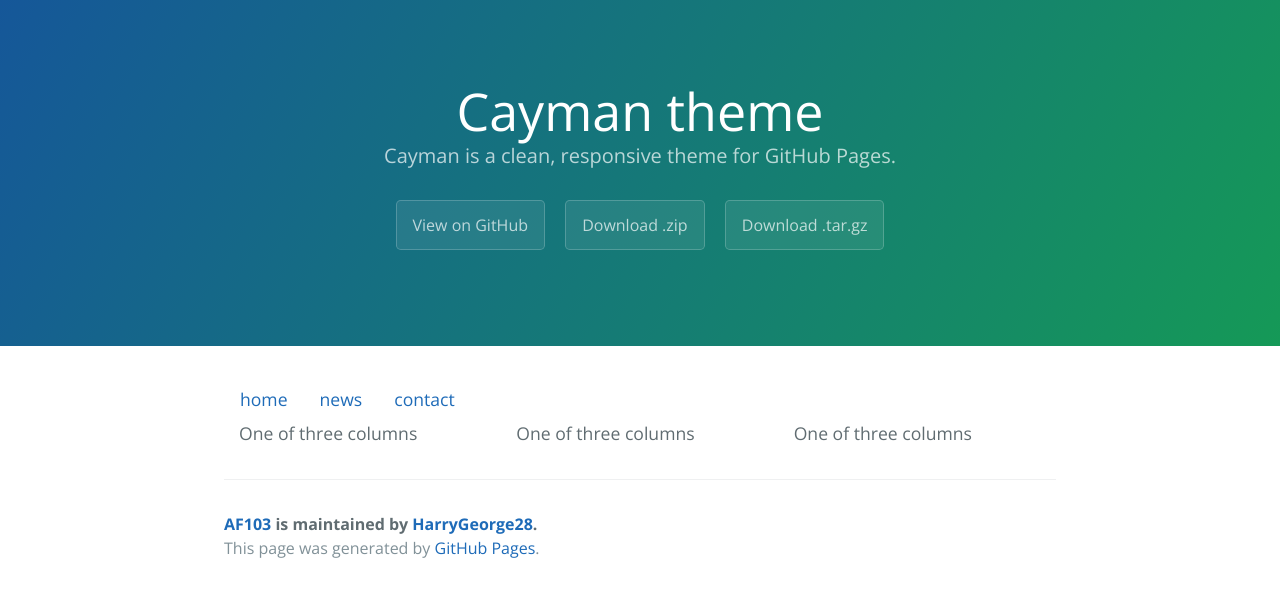
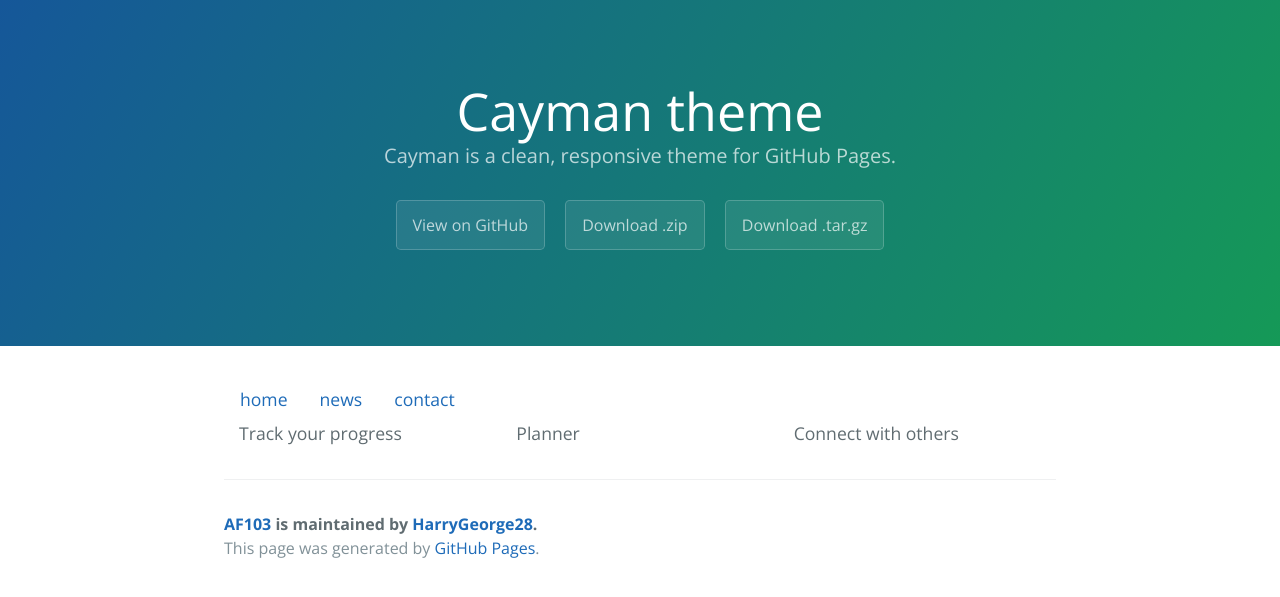
Before and after one commit to HarryGeorge28/AF103, a Jekyll site: the page built from index.md, in a window 1280 px wide. Shown: the top 597 px of the page. Built offline with Jekyll 4.4.1, drawn with Linux system fonts in a browser that asks for light colours.

Commit message:
Update index.md

```diff
--- a/index.md
+++ b/index.md
@@ -6,13 +6,13 @@ layout: default
 <div class="container">
   <div class="row">
     <div class="col-sm">
-      One of three columns
+      Track your progress
     </div>
     <div class="col-sm">
-      One of three columns
+      Planner
     </div>
     <div class="col-sm">
-      One of three columns
+      Connect with others
     </div>
   </div>
 </div>
```
